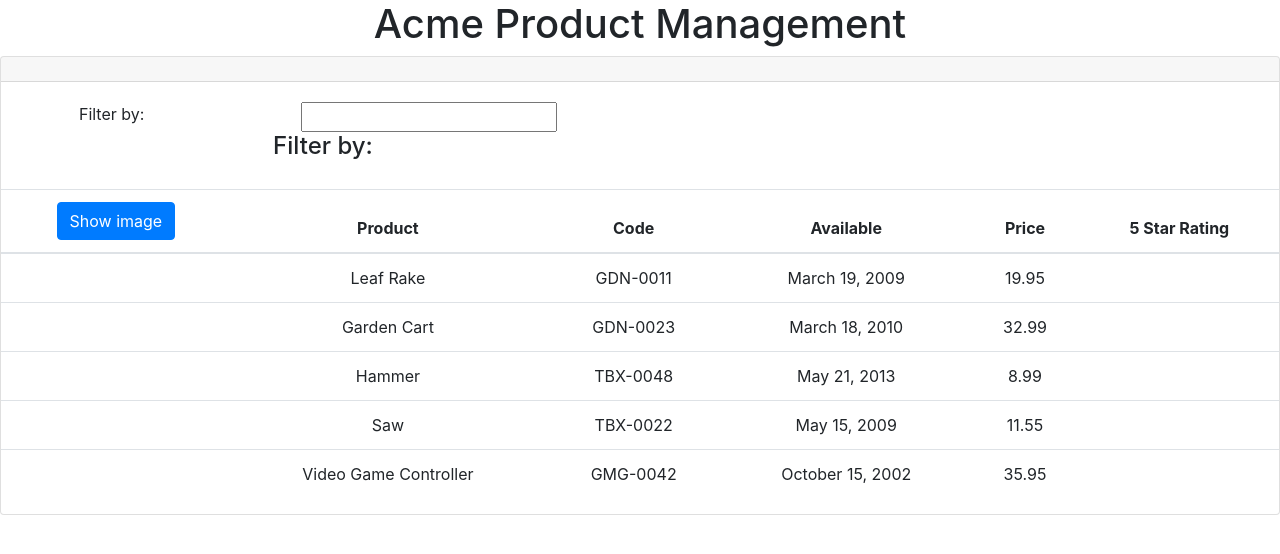
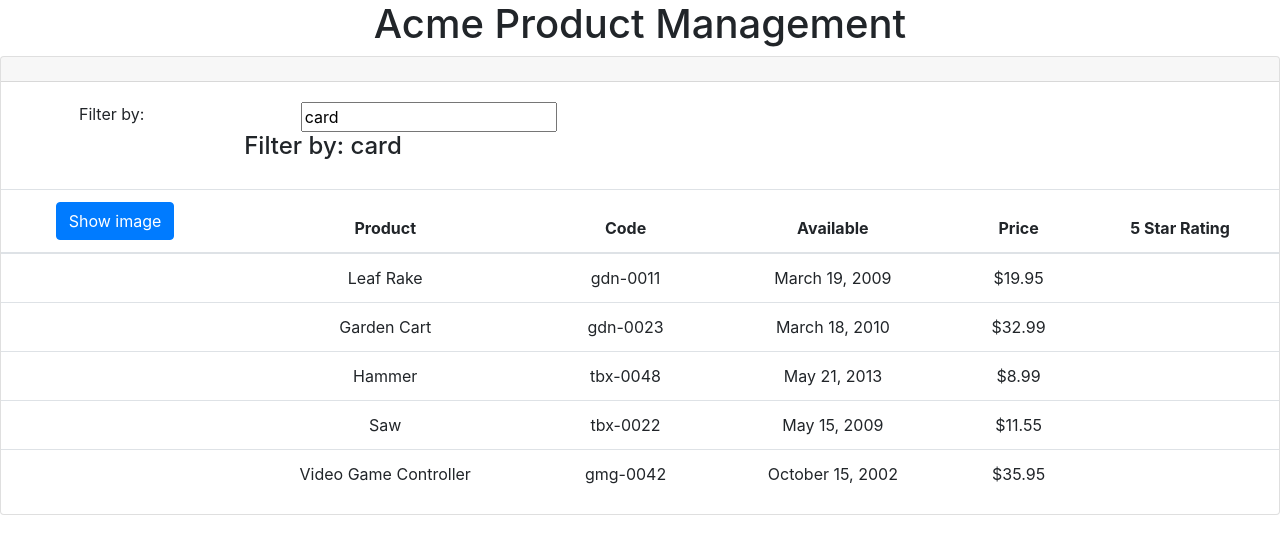
Before and after one commit to MargaritaSklyarenko/angular-pluralsight, an Angular app: page / in a window 1280 px wide. Shown: the top 554 px of the page. Built offline with nearby package versions, Linux system fonts and the light colour scheme.

Commit message:
Updates in ProductComponent

```diff
--- /dev/null
+++ b/src/app/product-detail/product-detail.component.html
@@ -0,0 +1 @@
+<p>product-detail works!</p>
--- /dev/null
+++ b/src/app/product-detail/product-detail.component.ts
@@ -0,0 +1,15 @@
+import { Component, OnInit } from '@angular/core';
+
+@Component({
+  selector: 'app-product-detail',
+  templateUrl: './product-detail.component.html',
+  styleUrls: ['./product-detail.component.css']
+})
+export class ProductDetailComponent implements OnInit {
+
+  constructor() { }
+
+  ngOnInit() {
+  }
+
+}
--- a/src/app/products/product-list.component.html
+++ b/src/app/products/product-list.component.html
@@ -1,25 +1,26 @@
-<div class="card">
-    <div class="card-header">{{ productList }}</div>
-    <div class="card-body">
-        <div class="row">
-            <div class="col-md-2">Filter by:</div>
-            <div class="col-md-4">
-                <input type="text">
+<div class='card'>
+    <div class='card-header'>{{ productList }}</div>
+    <div class='card-body'>
+        <div class='row'>
+            <div class='col-md-2'>Filter by:</div>
+            <div class='col-md-4'>
+                <input type='text' [(ngModel)]='listFilter'>
             </div>
         </div>
-         <div class="row">
-            <div class="col-md-6">
-                <h4>Filter by:</h4>
+         <div class='row'>
+            <div class='col-md-6'>
+                <h4>Filter by: {{listFilter}}</h4>
             </div>
         </div>
     </div>
-    <div class="table-responsive">
-        <table class="table" *ngIf = "products">
+    <div class='table-responsive'>
+        <table class='table' *ngIf = 'products'>
             <thead>
                 <tr>
                     <th>
-                        <button class="btn btn-primary">
-                            Show image
+                        <button class='btn btn-primary'
+                        (click)='toggleImage()'>
+                            {{showImage ? 'Hide' : 'Show'}} image
                         </button>
                     </th>
                     <th>Product</th>
@@ -31,11 +32,17 @@
             </thead>
             <tbody>
                 <tr *ngFor='let product of products'>
-                    <td></td>
+                    <td>
+                        <img *ngIf='showImage'
+                        [src]='product.imageUrl' alt=''
+                        [title]='productName'
+                        [style.width.px]='imageWidth'
+                        [style.margin.px]='imageMargin'>
+                    </td>
                     <td>{{ product.productName }}</td>
-                    <td> {{product.productCode}} </td>
+                    <td> {{product.productCode | lowercase}} </td>
                     <td> {{product.releaseDate}} </td>
-                    <td> {{product.price}} </td>
+                    <td> {{product.price | currency: 'USD' : 'symbol' : '1.2-2'}} </td>
                     <td> {{product.starRating}} </td>
                 </tr>
 
--- a/src/app/products/product-list.component.ts
+++ b/src/app/products/product-list.component.ts
@@ -8,6 +8,11 @@ import { Component, OnInit } from '@angular/core';
 export class ProductListComponent implements OnInit {
 
   pageTitle: string = 'Product List';
+  imageWidth: number = 50;
+  imageMargin: number = 2;
+  showImage:boolean = false;
+  listFilter:string = 'card';
+
   products: any[] = [
     {
       "productId": 1,
@@ -76,4 +81,8 @@ export class ProductListComponent implements OnInit {
   ngOnInit() {
   }
 
+  toggleImage(): void {
+    this.showImage = !this.showImage;
+  }
+
 }
```
Also changed, not shown: src/app/app.module.ts (+6 -2 lines), src/app/product-detail/product-detail.component.css (added), 1 other file (tests, documents, lock files or other folders).
